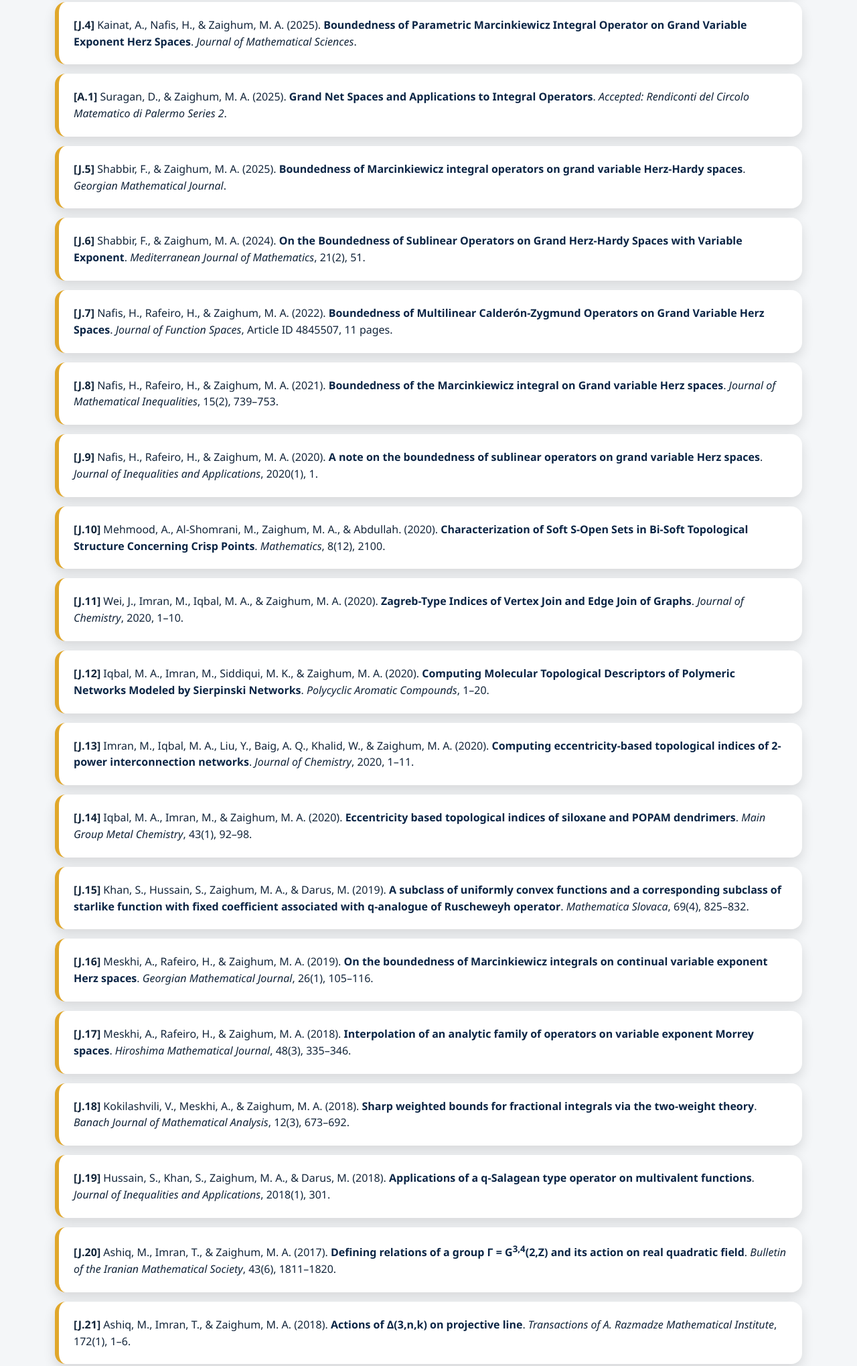
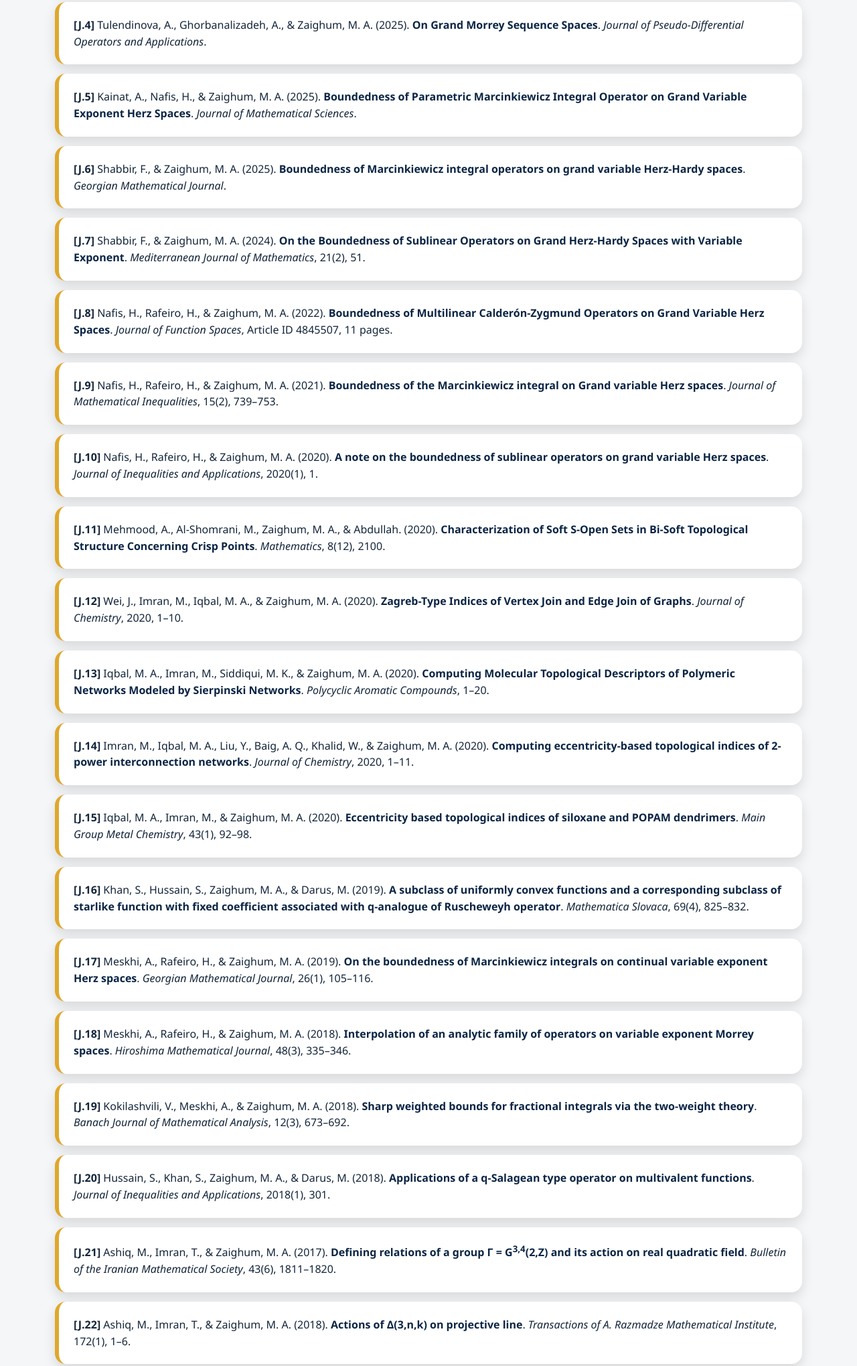
Before and after one commit to asadzaighum/asadzaighum.github.io, a plain HTML site: page index.html in a window 1280 px wide. Shown: the part 3418-5457 px from the top of the page at 67% size. Drawn offline with Linux system fonts and the light colour scheme.

Commit message:
Update index.html

```diff
--- a/index.html
+++ b/index.html
@@ -1114,71 +1114,72 @@ body{
 <section id="publications" class="content-section">
   <h2>Selected Publications</h2>
 
-  <div class="pub-card"><strong>[J.1]</strong> Orazbayev, A., &amp; Zaighum, M. A. (2025). <a href="https://www.degruyterbrill.com/document/doi/10.1515/gmj-2026-2017/html" target="_blank">Generalized potential operators in weighted grand Herz spaces</a>. <em>Georgian Mathematical Journal</em>.</div>
+  <div class="pub-card"><strong class="pub-number">[J.1]</strong> Suragan, D., &amp; Zaighum, M. A. (2026). <a href="https://doi.org/10.1007/s12215-026-01429-3" target="_blank">Grand Net Spaces and Applications to Integral Operators</a>. <em>Rendiconti del Circolo Matematico di Palermo Series 2</em>, 75, Article 110.</div>
 
-  <div class="pub-card"><strong>[J.2]</strong> Nursultanov, E., Suragan, D., &amp; Zaighum, M. A. (2025). <a href="https://dergipark.org.tr/en/download/article-file/4943722" target="_blank">On the boundedness of Riesz potential operators: insights from net spaces</a>. <em>Constructive Mathematical Analysis</em>.</div>
 
-  <div class="pub-card"><strong>[J.3]</strong> Tulendinova, A., Ghorbanalizadeh, A., &amp; Zaighum, M. A. (2025). <a href="https://doi.org/10.1007/s11868-025-00731-5" target="_blank">On Grand Morrey Sequence Spaces</a>. <em>Journal of Pseudo-Differential Operators and Applications</em>.</div>
+  <div class="pub-card"><strong class="pub-number">[J.2]</strong> Orazbayev, A., &amp; Zaighum, M. A. (2025). <a href="https://www.degruyterbrill.com/document/doi/10.1515/gmj-2026-2017/html" target="_blank">Generalized potential operators in weighted grand Herz spaces</a>. <em>Georgian Mathematical Journal</em>.</div>
 
-  <div class="pub-card"><strong>[J.4]</strong> Kainat, A., Nafis, H., &amp; Zaighum, M. A. (2025). <a href="https://doi.org/10.1007/s10958-025-07803-3" target="_blank">Boundedness of Parametric Marcinkiewicz Integral Operator on Grand Variable Exponent Herz Spaces</a>. <em>Journal of Mathematical Sciences</em>.</div>
+  <div class="pub-card"><strong class="pub-number">[J.3]</strong> Nursultanov, E., Suragan, D., &amp; Zaighum, M. A. (2025). <a href="https://dergipark.org.tr/en/download/article-file/4943722" target="_blank">On the boundedness of Riesz potential operators: insights from net spaces</a>. <em>Constructive Mathematical Analysis</em>.</div>
 
-  <div class="pub-card"><strong>[A.1]</strong> Suragan, D., &amp; Zaighum, M. A. (2025). <a href="https://arxiv.org/abs/2503.20080" target="_blank">Grand Net Spaces and Applications to Integral Operators</a>. <em>Accepted: Rendiconti del Circolo Matematico di Palermo Series 2</em>.</div>
+  <div class="pub-card"><strong class="pub-number">[J.4]</strong> Tulendinova, A., Ghorbanalizadeh, A., &amp; Zaighum, M. A. (2025). <a href="https://doi.org/10.1007/s11868-025-00731-5" target="_blank">On Grand Morrey Sequence Spaces</a>. <em>Journal of Pseudo-Differential Operators and Applications</em>.</div>
 
-  <div class="pub-card"><strong>[J.5]</strong> Shabbir, F., &amp; Zaighum, M. A. (2025). <a href="https://doi.org/10.1515/gmj-2025-2034" target="_blank">Boundedness of Marcinkiewicz integral operators on grand variable Herz-Hardy spaces</a>. <em>Georgian Mathematical Journal</em>.</div>
+  <div class="pub-card"><strong class="pub-number">[J.5]</strong> Kainat, A., Nafis, H., &amp; Zaighum, M. A. (2025). <a href="https://doi.org/10.1007/s10958-025-07803-3" target="_blank">Boundedness of Parametric Marcinkiewicz Integral Operator on Grand Variable Exponent Herz Spaces</a>. <em>Journal of Mathematical Sciences</em>.</div>
 
-  <div class="pub-card"><strong>[J.6]</strong> Shabbir, F., &amp; Zaighum, M. A. (2024). <a href="https://doi.org/10.1007/s00009-024-02593-5" target="_blank">On the Boundedness of Sublinear Operators on Grand Herz-Hardy Spaces with Variable Exponent</a>. <em>Mediterranean Journal of Mathematics</em>, 21(2), 51.</div>
+  <div class="pub-card"><strong class="pub-number">[J.6]</strong> Shabbir, F., &amp; Zaighum, M. A. (2025). <a href="https://doi.org/10.1515/gmj-2025-2034" target="_blank">Boundedness of Marcinkiewicz integral operators on grand variable Herz-Hardy spaces</a>. <em>Georgian Mathematical Journal</em>.</div>
 
-  <div class="pub-card"><strong>[J.7]</strong> Nafis, H., Rafeiro, H., &amp; Zaighum, M. A. (2022). <a href="https://doi.org/10.1155/2022/4845507" target="_blank">Boundedness of Multilinear Calderón-Zygmund Operators on Grand Variable Herz Spaces</a>. <em>Journal of Function Spaces</em>, Article ID 4845507, 11 pages.</div>
+  <div class="pub-card"><strong class="pub-number">[J.7]</strong> Shabbir, F., &amp; Zaighum, M. A. (2024). <a href="https://doi.org/10.1007/s00009-024-02593-5" target="_blank">On the Boundedness of Sublinear Operators on Grand Herz-Hardy Spaces with Variable Exponent</a>. <em>Mediterranean Journal of Mathematics</em>, 21(2), 51.</div>
 
-  <div class="pub-card"><strong>[J.8]</strong> Nafis, H., Rafeiro, H., &amp; Zaighum, M. A. (2021). <a href="https://dx.doi.org/10.7153/jmi-2021-15-52" target="_blank">Boundedness of the Marcinkiewicz integral on Grand variable Herz spaces</a>. <em>Journal of Mathematical Inequalities</em>, 15(2), 739–753.</div>
+  <div class="pub-card"><strong class="pub-number">[J.8]</strong> Nafis, H., Rafeiro, H., &amp; Zaighum, M. A. (2022). <a href="https://doi.org/10.1155/2022/4845507" target="_blank">Boundedness of Multilinear Calderón-Zygmund Operators on Grand Variable Herz Spaces</a>. <em>Journal of Function Spaces</em>, Article ID 4845507, 11 pages.</div>
 
-  <div class="pub-card"><strong>[J.9]</strong> Nafis, H., Rafeiro, H., &amp; Zaighum, M. A. (2020). <a href="https://doi.org/10.1186/s13660-019-2265-6" target="_blank">A note on the boundedness of sublinear operators on grand variable Herz spaces</a>. <em>Journal of Inequalities and Applications</em>, 2020(1), 1.</div>
+  <div class="pub-card"><strong class="pub-number">[J.9]</strong> Nafis, H., Rafeiro, H., &amp; Zaighum, M. A. (2021). <a href="https://dx.doi.org/10.7153/jmi-2021-15-52" target="_blank">Boundedness of the Marcinkiewicz integral on Grand variable Herz spaces</a>. <em>Journal of Mathematical Inequalities</em>, 15(2), 739–753.</div>
 
-  <div class="pub-card"><strong>[J.10]</strong> Mehmood, A., Al-Shomrani, M., Zaighum, M. A., &amp; Abdullah. (2020). <a href="https://doi.org/10.3390/math8122100" target="_blank">Characterization of Soft S-Open Sets in Bi-Soft Topological Structure Concerning Crisp Points</a>. <em>Mathematics</em>, 8(12), 2100.</div>
+  <div class="pub-card"><strong class="pub-number">[J.10]</strong> Nafis, H., Rafeiro, H., &amp; Zaighum, M. A. (2020). <a href="https://doi.org/10.1186/s13660-019-2265-6" target="_blank">A note on the boundedness of sublinear operators on grand variable Herz spaces</a>. <em>Journal of Inequalities and Applications</em>, 2020(1), 1.</div>
 
-  <div class="pub-card"><strong>[J.11]</strong> Wei, J., Imran, M., Iqbal, M. A., &amp; Zaighum, M. A. (2020). <a href="https://doi.org/10.1155/2020/9767128" target="_blank">Zagreb-Type Indices of Vertex Join and Edge Join of Graphs</a>. <em>Journal of Chemistry</em>, 2020, 1–10.</div>
+  <div class="pub-card"><strong class="pub-number">[J.11]</strong> Mehmood, A., Al-Shomrani, M., Zaighum, M. A., &amp; Abdullah. (2020). <a href="https://doi.org/10.3390/math8122100" target="_blank">Characterization of Soft S-Open Sets in Bi-Soft Topological Structure Concerning Crisp Points</a>. <em>Mathematics</em>, 8(12), 2100.</div>
 
-  <div class="pub-card"><strong>[J.12]</strong> Iqbal, M. A., Imran, M., Siddiqui, M. K., &amp; Zaighum, M. A. (2020). <a href="https://doi.org/10.1080/10406638.2020.1783331" target="_blank">Computing Molecular Topological Descriptors of Polymeric Networks Modeled by Sierpinski Networks</a>. <em>Polycyclic Aromatic Compounds</em>, 1–20.</div>
+  <div class="pub-card"><strong class="pub-number">[J.12]</strong> Wei, J., Imran, M., Iqbal, M. A., &amp; Zaighum, M. A. (2020). <a href="https://doi.org/10.1155/2020/9767128" target="_blank">Zagreb-Type Indices of Vertex Join and Edge Join of Graphs</a>. <em>Journal of Chemistry</em>, 2020, 1–10.</div>
 
-  <div class="pub-card"><strong>[J.13]</strong> Imran, M., Iqbal, M. A., Liu, Y., Baig, A. Q., Khalid, W., &amp; Zaighum, M. A. (2020). <a href="https://doi.org/10.1155/2020/3794592" target="_blank">Computing eccentricity-based topological indices of 2-power interconnection networks</a>. <em>Journal of Chemistry</em>, 2020, 1–11.</div>
+  <div class="pub-card"><strong class="pub-number">[J.13]</strong> Iqbal, M. A., Imran, M., Siddiqui, M. K., &amp; Zaighum, M. A. (2020). <a href="https://doi.org/10.1080/10406638.2020.1783331" target="_blank">Computing Molecular Topological Descriptors of Polymeric Networks Modeled by Sierpinski Networks</a>. <em>Polycyclic Aromatic Compounds</em>, 1–20.</div>
 
-  <div class="pub-card"><strong>[J.14]</strong> Iqbal, M. A., Imran, M., &amp; Zaighum, M. A. (2020). <a href="https://doi.org/10.1515/mgmc-2020-0010" target="_blank">Eccentricity based topological indices of siloxane and POPAM dendrimers</a>. <em>Main Group Metal Chemistry</em>, 43(1), 92–98.</div>
+  <div class="pub-card"><strong class="pub-number">[J.14]</strong> Imran, M., Iqbal, M. A., Liu, Y., Baig, A. Q., Khalid, W., &amp; Zaighum, M. A. (2020). <a href="https://doi.org/10.1155/2020/3794592" target="_blank">Computing eccentricity-based topological indices of 2-power interconnection networks</a>. <em>Journal of Chemistry</em>, 2020, 1–11.</div>
 
-  <div class="pub-card"><strong>[J.15]</strong> Khan, S., Hussain, S., Zaighum, M. A., &amp; Darus, M. (2019). <a href="https://doi.org/10.1515/ms-2017-0271" target="_blank">A subclass of uniformly convex functions and a corresponding subclass of starlike function with fixed coefficient associated with q-analogue of Ruscheweyh operator</a>. <em>Mathematica Slovaca</em>, 69(4), 825–832.</div>
+  <div class="pub-card"><strong class="pub-number">[J.15]</strong> Iqbal, M. A., Imran, M., &amp; Zaighum, M. A. (2020). <a href="https://doi.org/10.1515/mgmc-2020-0010" target="_blank">Eccentricity based topological indices of siloxane and POPAM dendrimers</a>. <em>Main Group Metal Chemistry</em>, 43(1), 92–98.</div>
 
-  <div class="pub-card"><strong>[J.16]</strong> Meskhi, A., Rafeiro, H., &amp; Zaighum, M. A. (2019). <a href="https://doi.org/10.1515/gmj-2017-0050" target="_blank">On the boundedness of Marcinkiewicz integrals on continual variable exponent Herz spaces</a>. <em>Georgian Mathematical Journal</em>, 26(1), 105–116.</div>
+  <div class="pub-card"><strong class="pub-number">[J.16]</strong> Khan, S., Hussain, S., Zaighum, M. A., &amp; Darus, M. (2019). <a href="https://doi.org/10.1515/ms-2017-0271" target="_blank">A subclass of uniformly convex functions and a corresponding subclass of starlike function with fixed coefficient associated with q-analogue of Ruscheweyh operator</a>. <em>Mathematica Slovaca</em>, 69(4), 825–832.</div>
 
-  <div class="pub-card"><strong>[J.17]</strong> Meskhi, A., Rafeiro, H., &amp; Zaighum, M. A. (2018). <a href="https://doi.org/10.32917/hmj/1544238031" target="_blank">Interpolation of an analytic family of operators on variable exponent Morrey spaces</a>. <em>Hiroshima Mathematical Journal</em>, 48(3), 335–346.</div>
+  <div class="pub-card"><strong class="pub-number">[J.17]</strong> Meskhi, A., Rafeiro, H., &amp; Zaighum, M. A. (2019). <a href="https://doi.org/10.1515/gmj-2017-0050" target="_blank">On the boundedness of Marcinkiewicz integrals on continual variable exponent Herz spaces</a>. <em>Georgian Mathematical Journal</em>, 26(1), 105–116.</div>
 
-  <div class="pub-card"><strong>[J.18]</strong> Kokilashvili, V., Meskhi, A., &amp; Zaighum, M. A. (2018). <a href="https://doi.org/10.1215/17358787-2017-0063" target="_blank">Sharp weighted bounds for fractional integrals via the two-weight theory</a>. <em>Banach Journal of Mathematical Analysis</em>, 12(3), 673–692.</div>
+  <div class="pub-card"><strong class="pub-number">[J.18]</strong> Meskhi, A., Rafeiro, H., &amp; Zaighum, M. A. (2018). <a href="https://doi.org/10.32917/hmj/1544238031" target="_blank">Interpolation of an analytic family of operators on variable exponent Morrey spaces</a>. <em>Hiroshima Mathematical Journal</em>, 48(3), 335–346.</div>
 
-  <div class="pub-card"><strong>[J.19]</strong> Hussain, S., Khan, S., Zaighum, M. A., &amp; Darus, M. (2018). <a href="https://doi.org/10.1186/s13660-018-1888-3" target="_blank">Applications of a q-Salagean type operator on multivalent functions</a>. <em>Journal of Inequalities and Applications</em>, 2018(1), 301.</div>
+  <div class="pub-card"><strong class="pub-number">[J.19]</strong> Kokilashvili, V., Meskhi, A., &amp; Zaighum, M. A. (2018). <a href="https://doi.org/10.1215/17358787-2017-0063" target="_blank">Sharp weighted bounds for fractional integrals via the two-weight theory</a>. <em>Banach Journal of Mathematical Analysis</em>, 12(3), 673–692.</div>
 
-  <div class="pub-card"><strong>[J.20]</strong> Ashiq, M., Imran, T., &amp; Zaighum, M. A. (2017). <a href="http://bims.iranjournals.ir/article_1066_0.html" target="_blank">Defining relations of a group Γ = G<sup>3,4</sup>(2,Z) and its action on real quadratic field</a>. <em>Bulletin of the Iranian Mathematical Society</em>, 43(6), 1811–1820.</div>
+  <div class="pub-card"><strong class="pub-number">[J.20]</strong> Hussain, S., Khan, S., Zaighum, M. A., &amp; Darus, M. (2018). <a href="https://doi.org/10.1186/s13660-018-1888-3" target="_blank">Applications of a q-Salagean type operator on multivalent functions</a>. <em>Journal of Inequalities and Applications</em>, 2018(1), 301.</div>
 
-  <div class="pub-card"><strong>[J.21]</strong> Ashiq, M., Imran, T., &amp; Zaighum, M. A. (2018). <a href="https://doi.org/10.1016/j.trmi.2017.09.005" target="_blank">Actions of Δ(3,n,k) on projective line</a>. <em>Transactions of A. Razmadze Mathematical Institute</em>, 172(1), 1–6.</div>
+  <div class="pub-card"><strong class="pub-number">[J.21]</strong> Ashiq, M., Imran, T., &amp; Zaighum, M. A. (2017). <a href="http://bims.iranjournals.ir/article_1066_0.html" target="_blank">Defining relations of a group Γ = G<sup>3,4</sup>(2,Z) and its action on real quadratic field</a>. <em>Bulletin of the Iranian Mathematical Society</em>, 43(6), 1811–1820.</div>
 
-  <div class="pub-card"><strong>[J.22]</strong> Meskhi, A., Rafeiro, H., &amp; Zaighum, M. A. (2018). <a href="https://doi.org/10.1215/20088752-2017-0030" target="_blank">Central Calderón-Zygmund operators on Herz-type Hardy spaces of variable smoothness and integrability</a>. <em>Annals of Functional Analysis</em>, 9(3), 310–321.</div>
+  <div class="pub-card"><strong class="pub-number">[J.22]</strong> Ashiq, M., Imran, T., &amp; Zaighum, M. A. (2018). <a href="https://doi.org/10.1016/j.trmi.2017.09.005" target="_blank">Actions of Δ(3,n,k) on projective line</a>. <em>Transactions of A. Razmadze Mathematical Institute</em>, 172(1), 1–6.</div>
 
-  <div class="pub-card"><strong>[J.23]</strong> Kokilashvili, V., Meskhi, A., &amp; Zaighum, M. A. (2017). <a href="https://doi.org/10.1515/gmj-2017-0016" target="_blank">Sharp weighted bounds for one-sided operators</a>. <em>Georgian Mathematical Journal</em>, 24(2), 227–240.</div>
+  <div class="pub-card"><strong class="pub-number">[J.23]</strong> Meskhi, A., Rafeiro, H., &amp; Zaighum, M. A. (2018). <a href="https://doi.org/10.1215/20088752-2017-0030" target="_blank">Central Calderón-Zygmund operators on Herz-type Hardy spaces of variable smoothness and integrability</a>. <em>Annals of Functional Analysis</em>, 9(3), 310–321.</div>
 
-  <div class="pub-card"><strong>[J.24]</strong> Hussain, S., Rasheed, A., Zaighum, M. A., &amp; Darus, M. (2017). <a href="https://doi.org/10.1155/2017/9010964" target="_blank">A Subclass of Analytic Functions Related to Uniformly Convex and Starlike Functions</a>. <em>Journal of Function Spaces</em>, 2017, Article ID 9010964.</div>
+  <div class="pub-card"><strong class="pub-number">[J.24]</strong> Kokilashvili, V., Meskhi, A., &amp; Zaighum, M. A. (2017). <a href="https://doi.org/10.1515/gmj-2017-0016" target="_blank">Sharp weighted bounds for one-sided operators</a>. <em>Georgian Mathematical Journal</em>, 24(2), 227–240.</div>
 
-  <div class="pub-card"><strong>[J.25]</strong> Meskhi, A., Rafeiro, H., &amp; Zaighum, M. A. (2017). <a href="https://doi.org/10.1080/17476933.2016.1244190" target="_blank">Complex interpolation on variable exponent Campanato spaces of order k</a>. <em>Complex Variables and Elliptic Equations</em>, 62(6), 795–813.</div>
+  <div class="pub-card"><strong class="pub-number">[J.25]</strong> Hussain, S., Rasheed, A., Zaighum, M. A., &amp; Darus, M. (2017). <a href="https://doi.org/10.1155/2017/9010964" target="_blank">A Subclass of Analytic Functions Related to Uniformly Convex and Starlike Functions</a>. <em>Journal of Function Spaces</em>, 2017, Article ID 9010964.</div>
 
-  <div class="pub-card"><strong>[J.26]</strong> Meskhi, A., &amp; Zaighum, M. A. (2016). <a href="https://doi.org/10.7153/jmi-10-50" target="_blank">Weighted Kernel Operators in L<sup>p(x)</sup>(R<sup>+</sup>) spaces</a>. <em>Journal of Mathematical Inequalities</em>, 10(3), 623–639.</div>
+  <div class="pub-card"><strong class="pub-number">[J.26]</strong> Meskhi, A., Rafeiro, H., &amp; Zaighum, M. A. (2017). <a href="https://doi.org/10.1080/17476933.2016.1244190" target="_blank">Complex interpolation on variable exponent Campanato spaces of order k</a>. <em>Complex Variables and Elliptic Equations</em>, 62(6), 795–813.</div>
 
-  <div class="pub-card"><strong>[J.27]</strong> Kokilashvili, V., Meskhi, A., &amp; Zaighum, M. A. (2016). <a href="https://doi.org/10.1016/j.trmi.2015.12.001" target="_blank">Sharp weighted bounds for multiple operators</a>. <em>Transactions of A. Razmadze Mathematical Institute</em>, 170(1), 75–90.</div>
+  <div class="pub-card"><strong class="pub-number">[J.27]</strong> Meskhi, A., &amp; Zaighum, M. A. (2016). <a href="https://doi.org/10.7153/jmi-10-50" target="_blank">Weighted Kernel Operators in L<sup>p(x)</sup>(R<sup>+</sup>) spaces</a>. <em>Journal of Mathematical Inequalities</em>, 10(3), 623–639.</div>
 
-  <div class="pub-card"><strong>[J.28]</strong> Meskhi, A., Rafeiro, H., &amp; Zaighum, M. A. (2016). <a href="https://doi.org/10.1016/j.jfa.2015.11.013" target="_blank">Interpolation on variable Morrey spaces defined on quasi-metric measure spaces</a>. <em>Journal of Functional Analysis</em>, 270(10), 3946–3961.</div>
+  <div class="pub-card"><strong class="pub-number">[J.28]</strong> Kokilashvili, V., Meskhi, A., &amp; Zaighum, M. A. (2016). <a href="https://doi.org/10.1016/j.trmi.2015.12.001" target="_blank">Sharp weighted bounds for multiple operators</a>. <em>Transactions of A. Razmadze Mathematical Institute</em>, 170(1), 75–90.</div>
 
-  <div class="pub-card"><strong>[J.29]</strong> Meskhi, A., &amp; Zaighum, M. A. (2014). <a href="https://doi.org/10.7153/jmi-08-08" target="_blank">On the Boundedness of maximal and potential operators in variable exponent amalgam spaces</a>. <em>Journal of Mathematical Inequalities</em>, 8(1), 123–152.</div>
+  <div class="pub-card"><strong class="pub-number">[J.29]</strong> Meskhi, A., Rafeiro, H., &amp; Zaighum, M. A. (2016). <a href="https://doi.org/10.1016/j.jfa.2015.11.013" target="_blank">Interpolation on variable Morrey spaces defined on quasi-metric measure spaces</a>. <em>Journal of Functional Analysis</em>, 270(10), 3946–3961.</div>
 
-  <div class="pub-card"><strong>[J.30]</strong> Kokilashvili, V., Meskhi, A., &amp; Zaighum, M. A. (2013). <a href="https://doi.org/10.1007/s11117-013-0225-9" target="_blank">Positive kernel operators in L<sup>p(x)</sup> spaces</a>. <em>Positivity</em>, 17(4), 1123–1140.</div>
+  <div class="pub-card"><strong class="pub-number">[J.30]</strong> Meskhi, A., &amp; Zaighum, M. A. (2014). <a href="https://doi.org/10.7153/jmi-08-08" target="_blank">On the Boundedness of maximal and potential operators in variable exponent amalgam spaces</a>. <em>Journal of Mathematical Inequalities</em>, 8(1), 123–152.</div>
 
-  <div class="pub-card"><strong>[J.31]</strong> Kokilashvili, V., Meskhi, A., &amp; Zaighum, M. A. (2013). <a href="https://doi.org/10.1186/1029-242X-2013-173" target="_blank">Weighted kernel operators in variable exponent amalgam spaces</a>. <em>Journal of Inequalities and Applications</em>, 2013, 173.</div>
+  <div class="pub-card"><strong class="pub-number">[J.31]</strong> Kokilashvili, V., Meskhi, A., &amp; Zaighum, M. A. (2013). <a href="https://doi.org/10.1007/s11117-013-0225-9" target="_blank">Positive kernel operators in L<sup>p(x)</sup> spaces</a>. <em>Positivity</em>, 17(4), 1123–1140.</div>
 
-  <div class="pub-card"><strong>[J.32]</strong> Meskhi, A., &amp; Zaighum, M. A. (2012). <a href="https://doi.org/10.1515/gmj-2012-0020" target="_blank">On the boundedness of product kernel operators with measures</a>. <em>Georgian Mathematical Journal</em>, 19(3), 533–557.</div>
+  <div class="pub-card"><strong class="pub-number">[J.32]</strong> Kokilashvili, V., Meskhi, A., &amp; Zaighum, M. A. (2013). <a href="https://doi.org/10.1186/1029-242X-2013-173" target="_blank">Weighted kernel operators in variable exponent amalgam spaces</a>. <em>Journal of Inequalities and Applications</em>, 2013, 173.</div>
+
+  <div class="pub-card"><strong class="pub-number">[J.33]</strong> Meskhi, A., &amp; Zaighum, M. A. (2012). <a href="https://doi.org/10.1515/gmj-2012-0020" target="_blank">On the boundedness of product kernel operators with measures</a>. <em>Georgian Mathematical Journal</em>, 19(3), 533–557.</div>
 </section>
 
 
@@ -1235,5 +1236,23 @@ body{
 })();
 </script>
 
+<script>
+(function(){
+  const publications = document.querySelectorAll("#publications .pub-card");
+
+  publications.forEach((card, index) => {
+    let number = card.querySelector(".pub-number");
+
+    if(!number){
+      number = document.createElement("strong");
+      number.className = "pub-number";
+      card.prepend(number, " ");
+    }
+
+    number.textContent = `[J.${index + 1}]`;
+  });
+})();
+</script>
+
 </body>
 </html>
```
